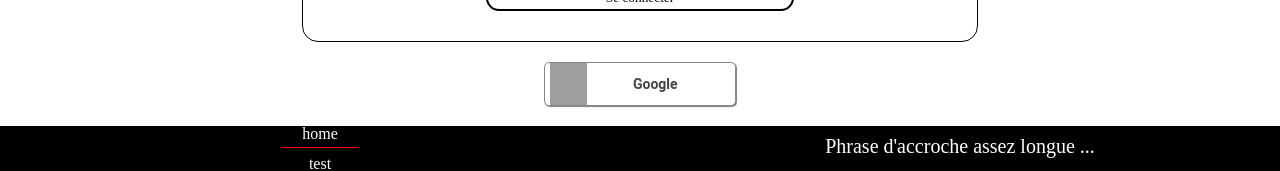
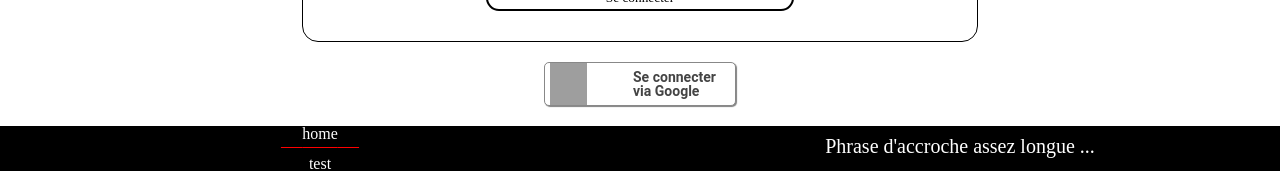
Before and after one commit to Thaishery/aafm-front, a React (Vite) app: page /auth in a window 1280 px wide. Shown: the part 348-519 px from the top of the page. Built offline with nearby package versions, Linux system fonts and the light colour scheme; grey boxes are pictures that could not be loaded; a web font is replaced by a local one.

Commit message:
finition style bouton google

```diff
--- a/src/layout/Auth/auth.jsx
+++ b/src/layout/Auth/auth.jsx
@@ -195,7 +195,7 @@ const AuthLayout = ({userIsLoggedIn,setUserIsLoggedIn}) =>{
       }
       <div class="google_btn_container">
         <a href={`https://accounts.google.com/o/oauth2/v2/auth?response_type=code&client_id=${googleId}&scope=email profile&access_type=offline&redirect_uri=${googleRedirect}`}>
-          <div class="customGPlusSignIn"><span class="icon"></span> <span class="buttonText">Google</span></div>
+          <div class="customGPlusSignIn"><span class="icon"></span> <span class="buttonText">Se connecter<br/> via Google</span></div>
         </a>
       </div>
     </div>
--- a/src/layout/Auth/style.scss
+++ b/src/layout/Auth/style.scss
@@ -101,6 +101,8 @@
   span.buttonText {
     display: inline-block;
     vertical-align: middle;
+    word-wrap: break-word;
+    // max-width: 90px;
     padding-left: 42px;
     padding-right: 42px;
     font-size: 14px;
```
